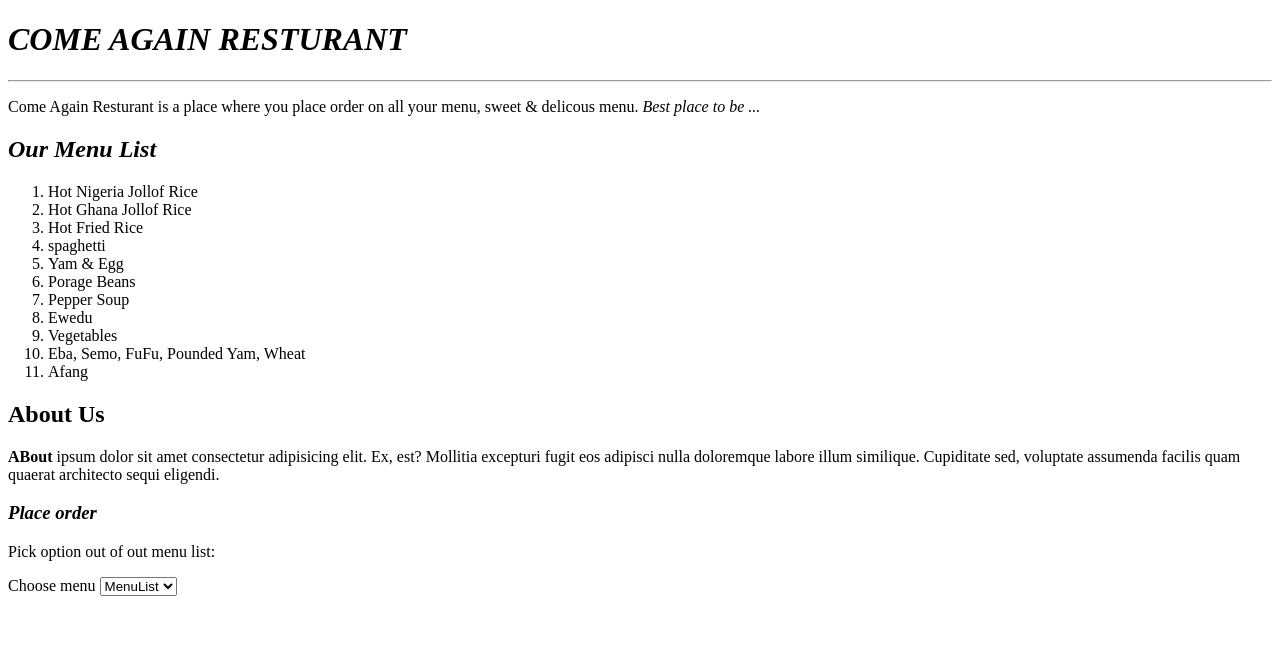
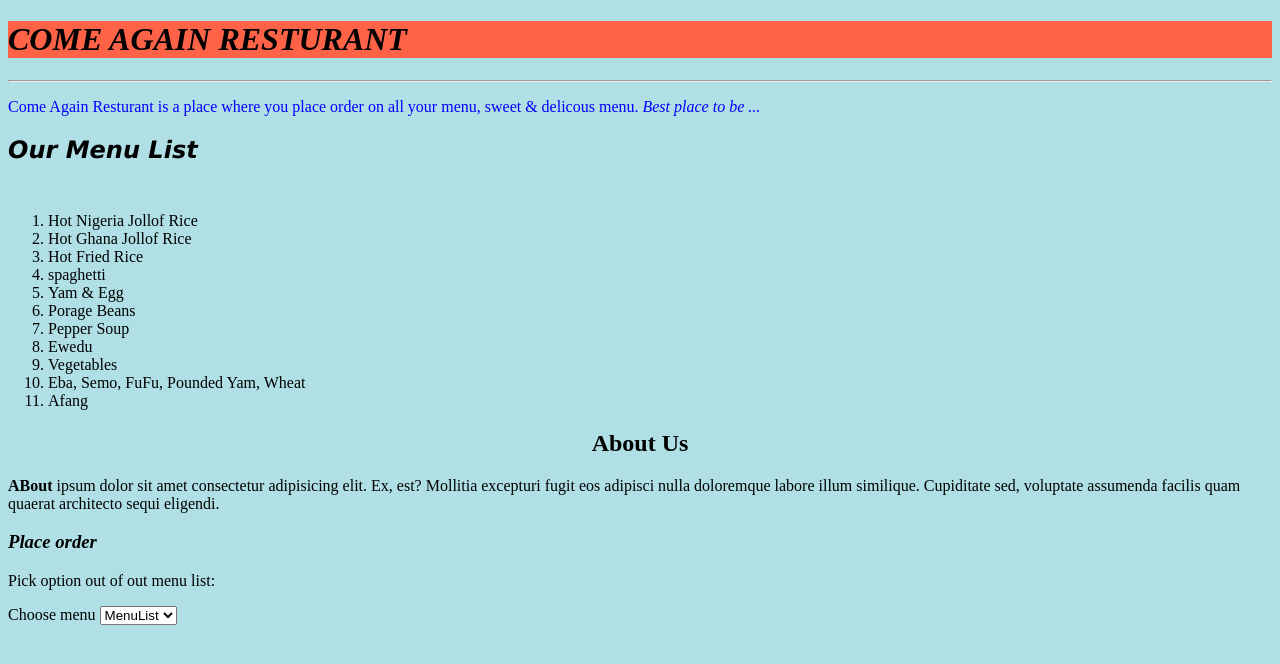
Before and after one commit to Adeynike/ts-academy-demo1, a plain HTML site: page first demo project/menulist.html in a window 1280 px wide. Drawn offline with Linux system fonts and the light colour scheme.

Commit message:
first comit

```diff
--- a/first demo project/menulist.html
+++ b/first demo project/menulist.html
@@ -12,19 +12,19 @@
 <head>
     <title> MenuList sample page </title>
 </head>
-    <body>
-        <h1>
+    <body style="background-color:powderblue">
+        <h1 style="background-color:tomato;">
             <em>COME AGAIN RESTURANT</em>
         </h1>
         <hr>
-        <p>
+        <p style="color: blue;">
             Come Again Resturant is a place where you place order on all your menu, sweet & delicous menu. <i>Best place to be ... </i>
         </p>
 
-        <h2>
+        <h2 style="font-family: verdana;">
            <i>Our Menu List</i>
         </h2>
-        <p>
+        <p style="font-size: 300%;">
            <ol>
             <li>Hot Nigeria Jollof Rice</li>
             <li>Hot Ghana Jollof Rice</li>
@@ -40,7 +40,7 @@
            </ol>
         </p>
 
-        <h2>About Us</h2>
+        <h2 style="text-align: center;">About Us</h2>
         <p><strong>ABout </strong> ipsum dolor sit amet consectetur adipisicing elit. Ex, est? Mollitia excepturi fugit eos adipisci nulla doloremque labore illum similique. Cupiditate sed, voluptate assumenda facilis quam quaerat architecto sequi eligendi.</p>
 
         <h3><em>Place order</em></h3>
```
